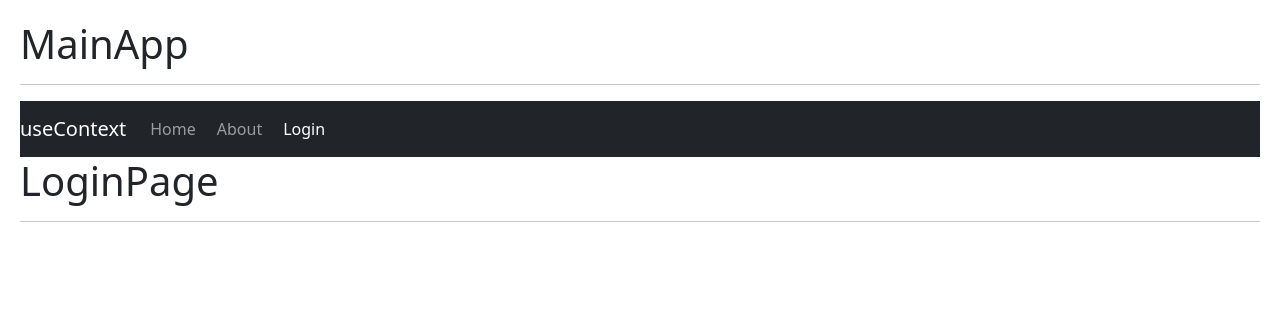
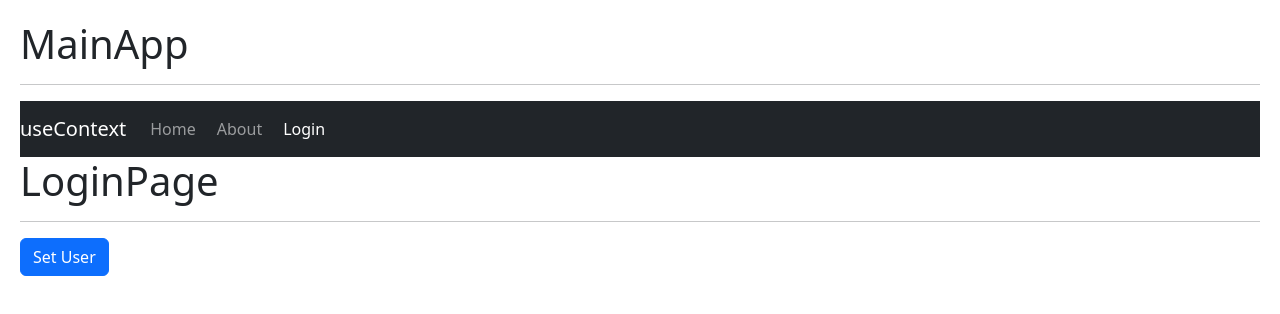
Before and after one commit to Alejoboga20/vite-hooks-expert, a React (Vite) app: page /login in a window 1280 px wide. Shown: the top 314 px of the page. Built offline with nearby package versions, Linux system fonts and the light colour scheme.

Commit message:
useContext

```diff
--- a/src/09-useContext/HomePage.jsx
+++ b/src/09-useContext/HomePage.jsx
@@ -1,10 +1,15 @@
-import React from 'react';
+import { useContext } from 'react';
+import { UserContext } from './context/UserContext';
 
 export const HomePage = () => {
+	const { user } = useContext(UserContext);
+
 	return (
 		<>
 			<h1>HomePage</h1>
 			<hr />
+
+			{user && <pre>{JSON.stringify(user, null, 4)}</pre>}
 		</>
 	);
 };
--- a/src/09-useContext/LoginPage.jsx
+++ b/src/09-useContext/LoginPage.jsx
@@ -1,10 +1,17 @@
-import React from 'react';
+import { useContext } from 'react';
+import { UserContext } from './context/UserContext';
 
 export const LoginPage = () => {
+	const { handleLoginUser } = useContext(UserContext);
+
 	return (
 		<>
 			<h1>LoginPage</h1>
 			<hr />
+
+			<button className='btn btn-primary' onClick={handleLoginUser}>
+				Set User
+			</button>
 		</>
 	);
 };
--- a/src/09-useContext/context/UserProvider.jsx
+++ b/src/09-useContext/context/UserProvider.jsx
@@ -1,11 +1,16 @@
+import { useState } from 'react';
 import { UserContext } from './UserContext';
 
-const user = {
-	id: new Date().getTime(),
-	name: 'Alejo',
-	email: 'alejo@email.com',
+export const UserProvider = ({ children }) => {
+	const [user, setUser] = useState({});
+
+	const handleLoginUser = () => {
+		setUser({
+			id: new Date().getTime(),
+			name: 'Alejo',
+			email: 'alejo@email.com',
+		});
+	};
+
+	return <UserContext.Provider value={{ user, handleLoginUser }}>{children}</UserContext.Provider>;
 };
-
-export const UserProvider = ({ children }) => {
-	return <UserContext.Provider value={{ user }}>{children}</UserContext.Provider>;
-};
```
